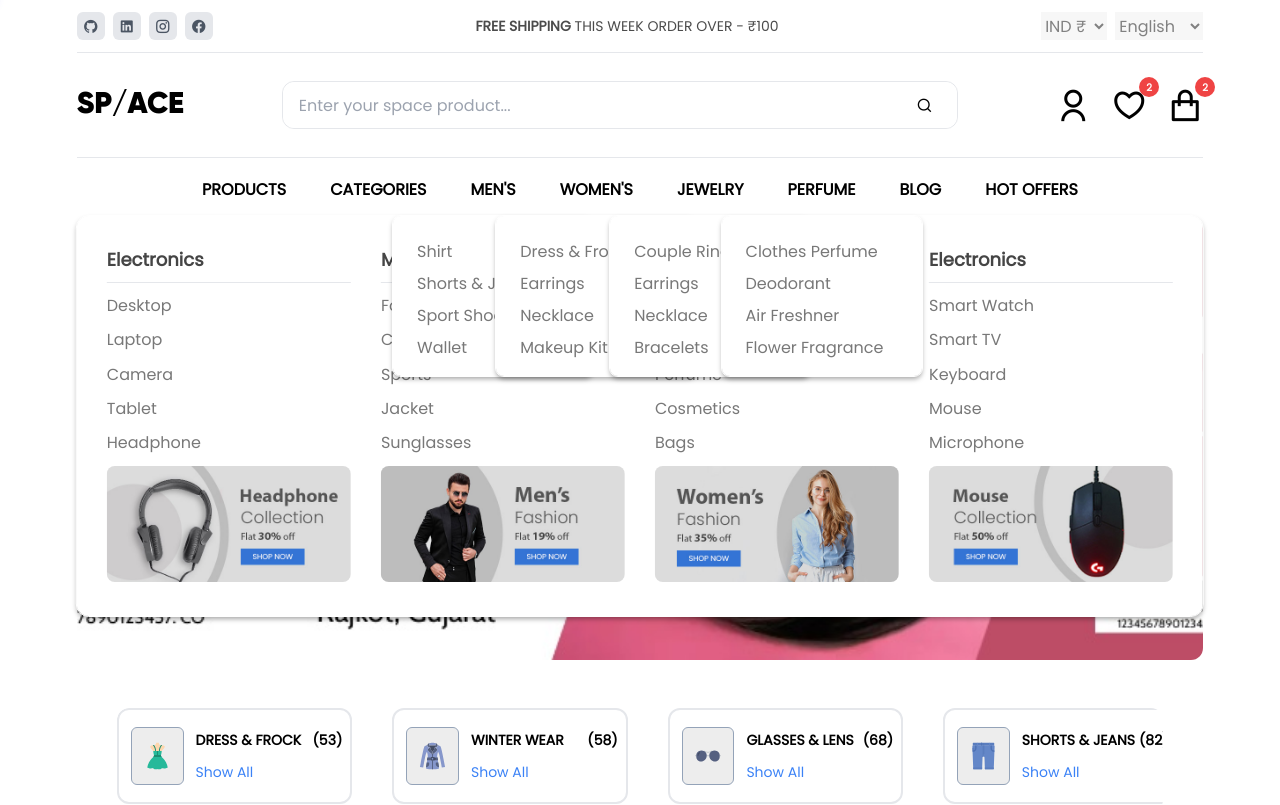
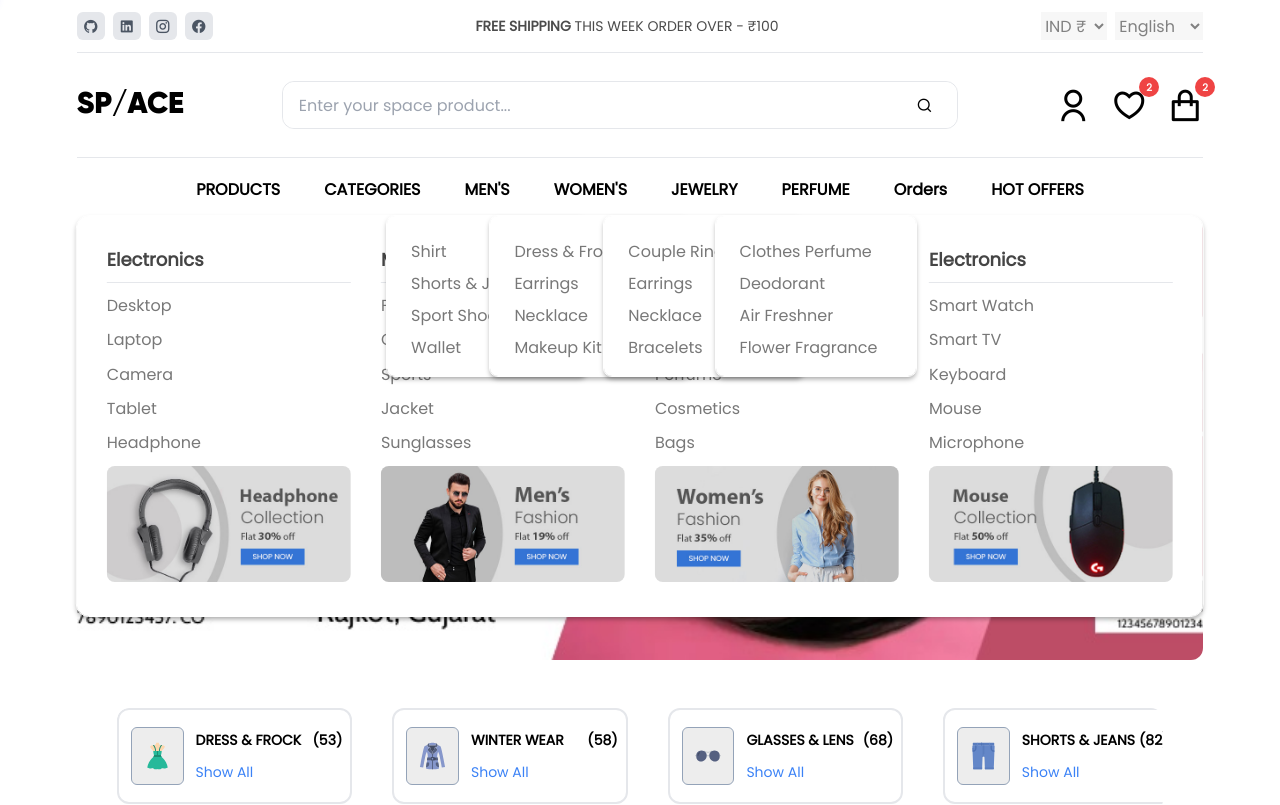
Before and after one commit to Siddhantsingh1230/ShopSpace, a React (Create React App) app: page / in a window 1280 px wide. Shown: the top 805 px of the page. Built offline with nearby package versions, Linux system fonts and the light colour scheme.

Commit message:
added linkto orders

```diff
--- a/src/components/MobileBottonNav.jsx
+++ b/src/components/MobileBottonNav.jsx
@@ -209,7 +209,12 @@ const MobileBottonNav = () => {
             Products
           </h1>
           <MenuAccordian data={MenuAccordianData} />
-          <h1 className=" my-3">Blog</h1>
+          <h1 onClick={() => {
+              if (pathname != "/orders") {
+                toggleMenuDrawer();
+                navigate("/orders");
+              }
+            }} className=" my-3">Orders</h1>
           <h1 className=" my-3">Hot Offers</h1>
 
           <select
--- a/src/pages/Home.jsx
+++ b/src/pages/Home.jsx
@@ -455,8 +455,8 @@ const Home = ({ setProgress }) => {
               <a href="#">Flower Fragrance</a>
             </div>
           </div>
-          <div className="cursor-pointer text-md font-bold hover:text-blue-500 transition-all navlinks  ">
-            BLOG
+          <div onClick={() => navigate("/orders")} className="cursor-pointer text-md font-bold hover:text-blue-500 transition-all navlinks  ">
+            Orders
           </div>
           <div className="cursor-pointer text-md font-bold hover:text-blue-500 transition-all navlinks  ">
             HOT OFFERS
```
